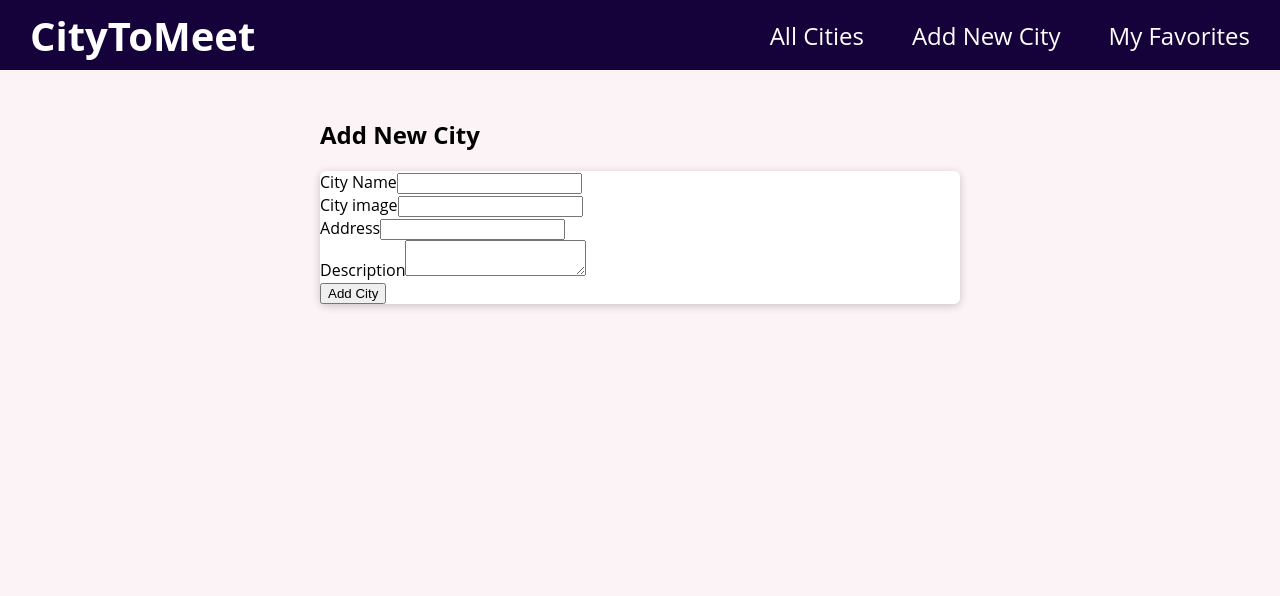
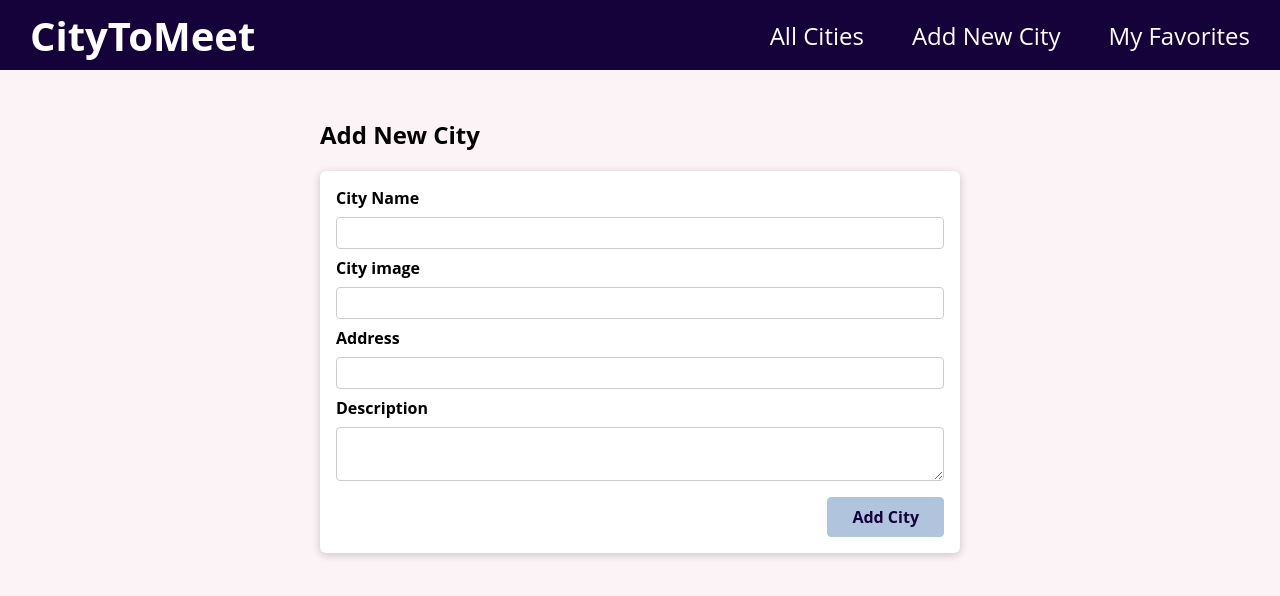
Before and after one commit to INKR1/react-web-project, a React (Create React App) app in the folder web-project/: page /new-city in a window 1280 px wide. Shown: the top 596 px of the page. Built offline with nearby package versions, Linux system fonts and the light colour scheme.

Commit message:
Added style to form component

```diff
--- a/web-project/src/components/cities/newCityForm.module.css
+++ b/web-project/src/components/cities/newCityForm.module.css
@@ -0,0 +1,46 @@
+.form {
+    padding: 1rem;
+  }
+
+  .control {
+    margin-bottom: 0.5rem;
+  }
+
+  .control label {
+    display: block;
+    font-weight: bold;
+    margin-bottom: 0.5rem;
+  }
+
+  .control input,
+  .control textarea {
+    display: block;
+    font: inherit;
+    border-radius: 4px;
+    border: 1px solid #ccc;
+    padding: 0.25rem;
+    width: 100%;
+  }
+
+  .actions {
+    margin-top: 1rem;
+    text-align: right;
+  }
+
+  .actions button {
+    font: inherit;
+    cursor: pointer;
+    background-color: lightsteelblue;
+    color: #15023a;
+    padding: 0.5rem 1.5rem;
+    border: 1px solid lightsteelblue;
+    border-radius: 4px;
+    font-weight: bold;
+  }
+
+  .actions button:hover,
+  .actions button:active {
+    background-color: #15023ada;
+    border-color: #15023ada;
+    color: white;
+  }
```
